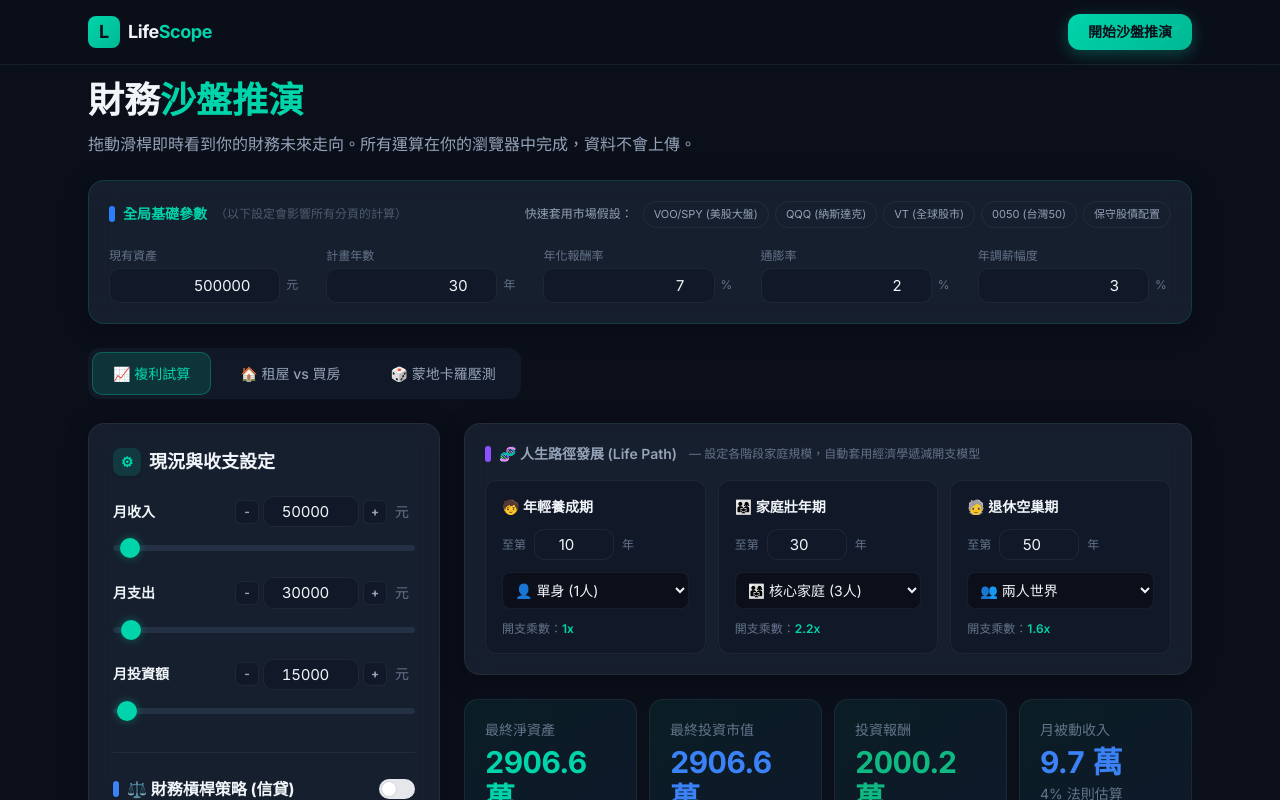
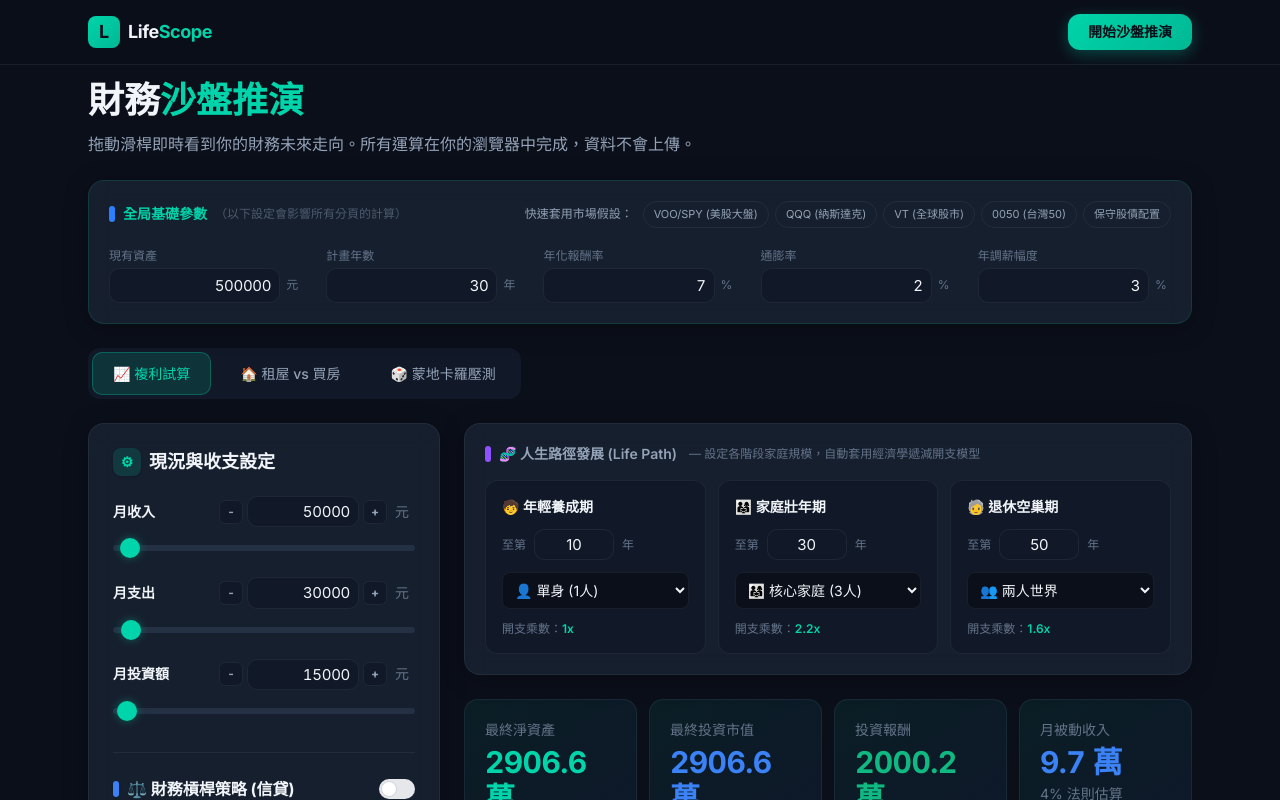
Before and after one commit to a0955329835-code/lifescope, a Next.js app: page /simulator in a window 1280 px wide. Shown: the top 800 px of the page. Built offline with nearby package versions, Linux system fonts and the light colour scheme.

Commit message:
style: fix number input fields text clipping and overflow

```diff
--- a/app/globals.css
+++ b/app/globals.css
@@ -260,3 +260,14 @@ input[type="range"]::-webkit-slider-thumb:hover {
 .highlight-blink {
   animation: blink 0.8s ease-in-out 3;
 }
+
+/* Disable native spinner arrows on input[type="number"] */
+input[type="number"]::-webkit-outer-spin-button,
+input[type="number"]::-webkit-inner-spin-button {
+  -webkit-appearance: none;
+  margin: 0;
+}
+input[type="number"] {
+  -moz-appearance: textfield;
+  appearance: textfield;
+}
--- a/app/simulator/page.tsx
+++ b/app/simulator/page.tsx
@@ -451,7 +451,7 @@ function SimulatorContent() {
                             type="number"
                             value={stage.endYear}
                             onChange={(e) => { const v = [...lifeStages]; v[i] = {...v[i], endYear: Math.max(1, Math.min(50, Number(e.target.value)))}; setLifeStages(v); }}
-                            className="input-field !w-20 !py-1 text-sm text-center"
+                            className="input-field !w-20 !py-1 !px-2 text-sm text-center"
                             min={1} max={50}
                           />
                           <span className="text-xs shrink-0" style={{ color: "var(--text-muted)" }}>年</span>
--- a/components/simulator/SimulatorInputs.tsx
+++ b/components/simulator/SimulatorInputs.tsx
@@ -114,7 +114,7 @@ export function SliderInput({
                 (e.target as HTMLInputElement).blur();
               }
             }}
-            className="input-field text-right !w-24 !py-1 text-sm number-display"
+            className="input-field text-right !w-28 !py-1 !px-2 text-sm number-display"
             min={min}
             max={currentMax}
             step={step}
@@ -196,7 +196,7 @@ export function CompactInput({
           step={step}
           min={min}
           max={max}
-          className="input-field !py-1.5 text-sm number-display flex-1 text-right"
+          className="input-field !py-1.5 !px-2 text-sm number-display flex-1 text-right"
         />
         <span className="text-xs shrink-0 w-4" style={{ color: "var(--text-muted)" }}>{unit}</span>
       </div>
```
